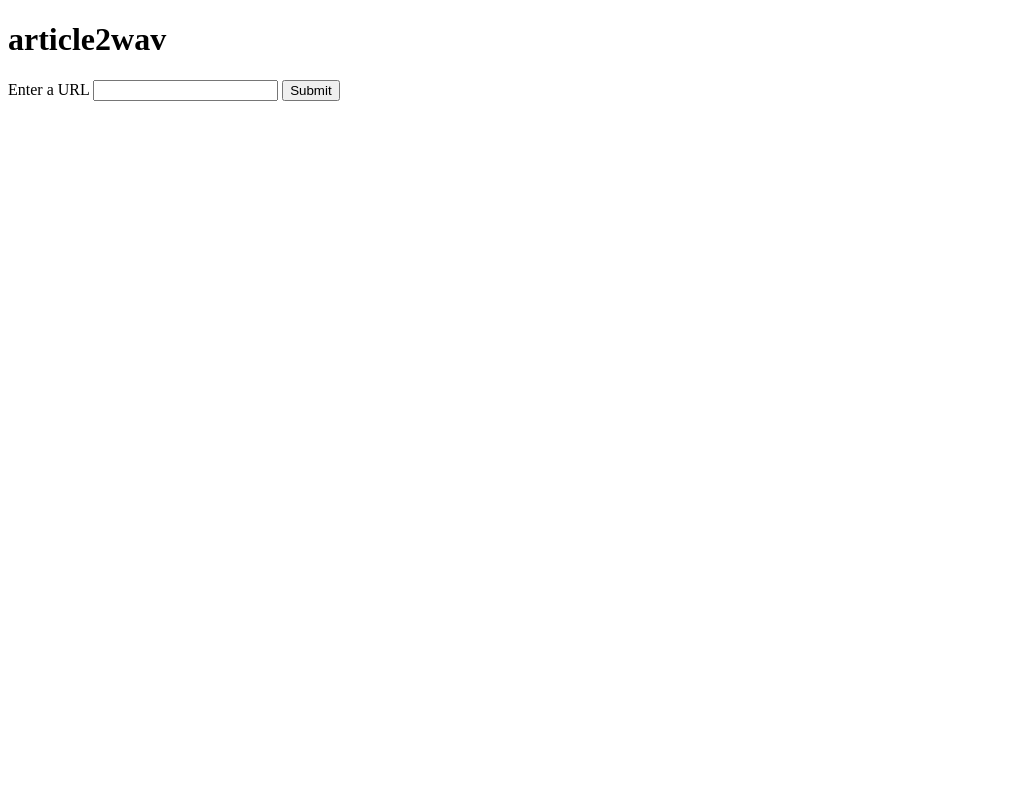
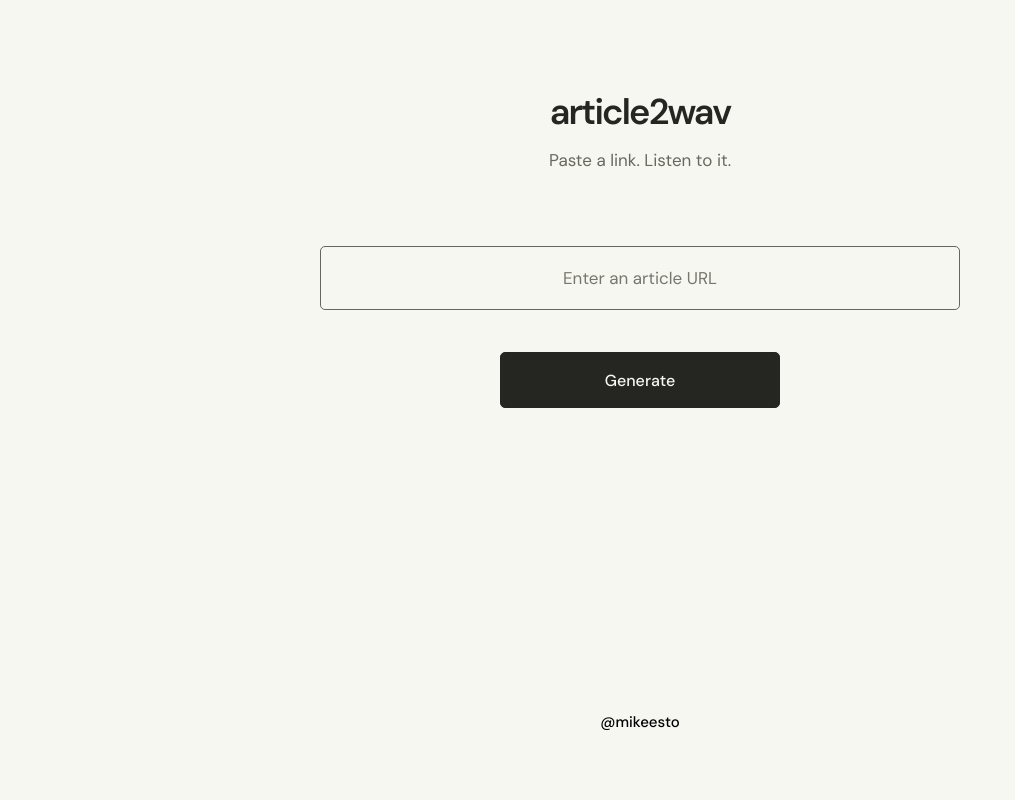
Before and after one commit to mikeesto/article2wav, a Flask app: page / in a window 1280 px wide. Shown: the whole page, without its empty margins (0-1015 px from the left). Run offline with Flask 3, Linux system fonts and the light colour scheme.

Commit message:
style index page

```diff
--- a/templates/index.html
+++ b/templates/index.html
@@ -4,13 +4,174 @@
     <meta charset="UTF-8" />
     <meta name="viewport" content="width=device-width, initial-scale=1.0" />
     <title>article2wav</title>
+    <link rel="preconnect" href="https://fonts.googleapis.com" />
+    <link rel="preconnect" href="https://fonts.gstatic.com" crossorigin />
+    <link
+      href="https://fonts.googleapis.com/css2?family=DM+Sans:wght@400;500;600;700&display=swap"
+      rel="stylesheet"
+    />
+    <style>
+      :root {
+        font-family: "DM Sans", sans-serif;
+        color: #252522;
+        background: #f7f7f2;
+        font-synthesis: none;
+      }
+
+      * {
+        box-sizing: border-box;
+      }
+
+      body {
+        margin: 0;
+        padding: 32px;
+      }
+
+      .page {
+        min-height: calc(100svh - 64px);
+        border-radius: 8px;
+        display: flex;
+        flex-direction: column;
+        align-items: center;
+        padding: 56px 24px 36px;
+      }
+
+      header {
+        text-align: center;
+      }
+
+      h1 {
+        margin: 0;
+        font-size: clamp(28px, 4vw, 36px);
+        font-weight: 600;
+        letter-spacing: -1.8px;
+      }
+
+      .tagline {
+        max-width: 30ch;
+        margin: 12px auto 0;
+        color: #68685f;
+        font-size: clamp(15px, 2vw, 17px);
+        font-weight: 400;
+        line-height: 1.6;
+        text-wrap: balance;
+      }
+
+      main {
+        width: min(100%, 640px);
+        margin-top: clamp(72px, 8vh, 96px);
+      }
+
+      form {
+        display: flex;
+        flex-direction: column;
+        align-items: center;
+        gap: 42px;
+      }
+
+      input,
+      button {
+        font: inherit;
+        border-radius: 5px;
+      }
+
+      input {
+        width: 100%;
+        min-height: 64px;
+        padding: 18px 24px;
+        border: 1px solid #66665d;
+        background: transparent;
+        color: inherit;
+        text-align: center;
+        font-size: 17px;
+      }
+
+      input::placeholder {
+        color: #77776e;
+        opacity: 1;
+      }
+
+      button {
+        width: min(100%, 280px);
+        min-height: 56px;
+        padding: 16px 24px;
+        border: 1px solid #252522;
+        background: #252522;
+        color: #f7f7f2;
+        font-weight: 500;
+        cursor: pointer;
+        transition:
+          background 160ms ease,
+          border-color 160ms ease;
+      }
+
+      button:hover {
+        background: #45453e;
+        border-color: #45453e;
+      }
+
+      :focus-visible {
+        outline: 2px solid #737366;
+        outline-offset: 4px;
+      }
+
+      footer {
+        margin-top: auto;
+        padding-top: 80px;
+        font-size: 15px;
+        font-weight: 500;
+      }
+
+      footer a {
+        text-decoration: none;
+        color: black;
+      }
+
+      footer a:hover {
+        color: blue;
+      }
+
+      @media (max-width: 540px) {
+        body {
+          padding: 16px;
+        }
+
+        .page {
+          min-height: calc(100svh - 32px);
+          padding: 40px 20px 28px;
+        }
+
+        main {
+          margin-top: 80px;
+        }
+
+        input {
+          padding-inline: 12px;
+          font-size: 16px;
+        }
+      }
+    </style>
   </head>
   <body>
-    <h1>article2wav</h1>
-    <form method="POST" action="/jobs">
-      <label for="url">Enter a URL</label>
-      <input type="text" id="url" name="url" />
-      <button type="submit">Submit</button>
-    </form>
+    <div class="page">
+      <header>
+        <h1>article2wav</h1>
+        <p class="tagline">Paste a link. Listen to it.</p>
+      </header>
+      <main>
+        <form method="POST" action="/jobs">
+          <input
+            type="url"
+            id="url"
+            name="url"
+            placeholder="Enter an article URL"
+            autocomplete="url"
+            required
+          />
+          <button type="submit">Generate</button>
+        </form>
+      </main>
+      <footer><a href="https://mikeesto.com">@mikeesto</a></footer>
+    </div>
   </body>
 </html>
```
